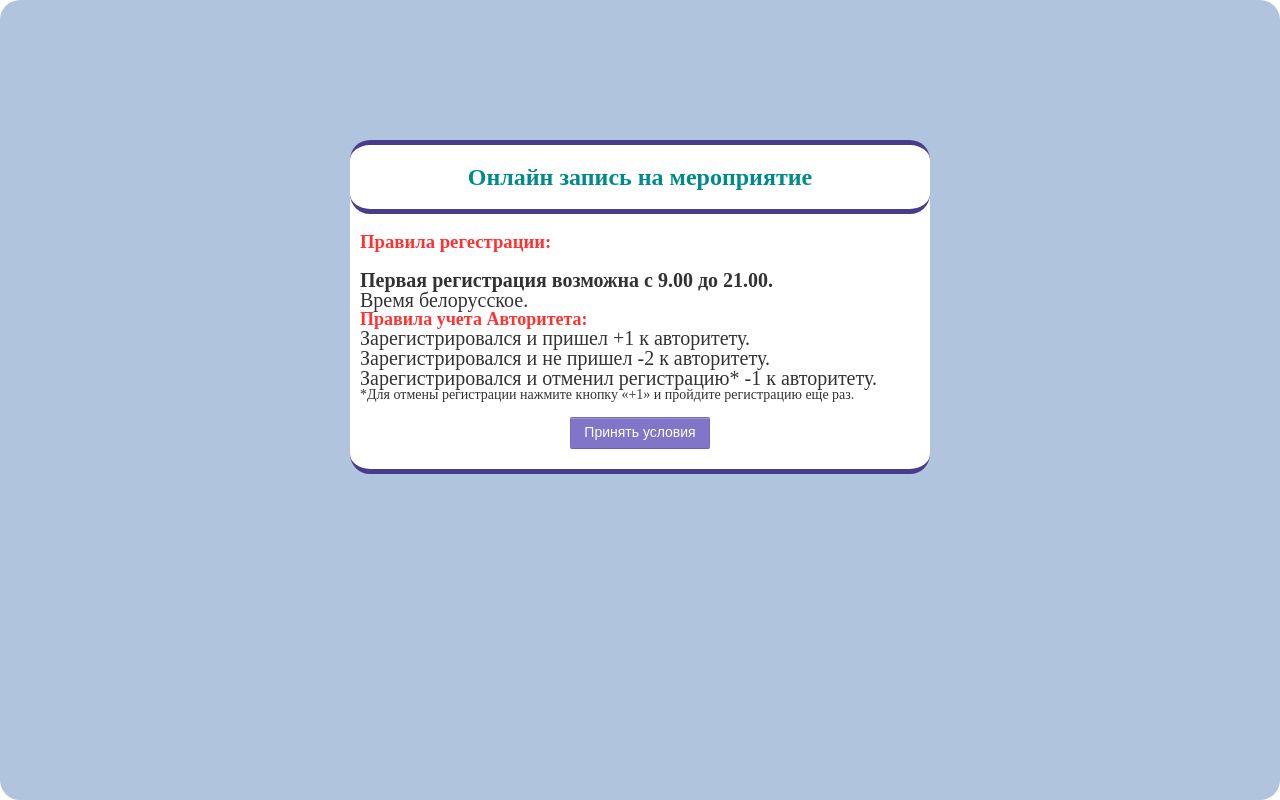
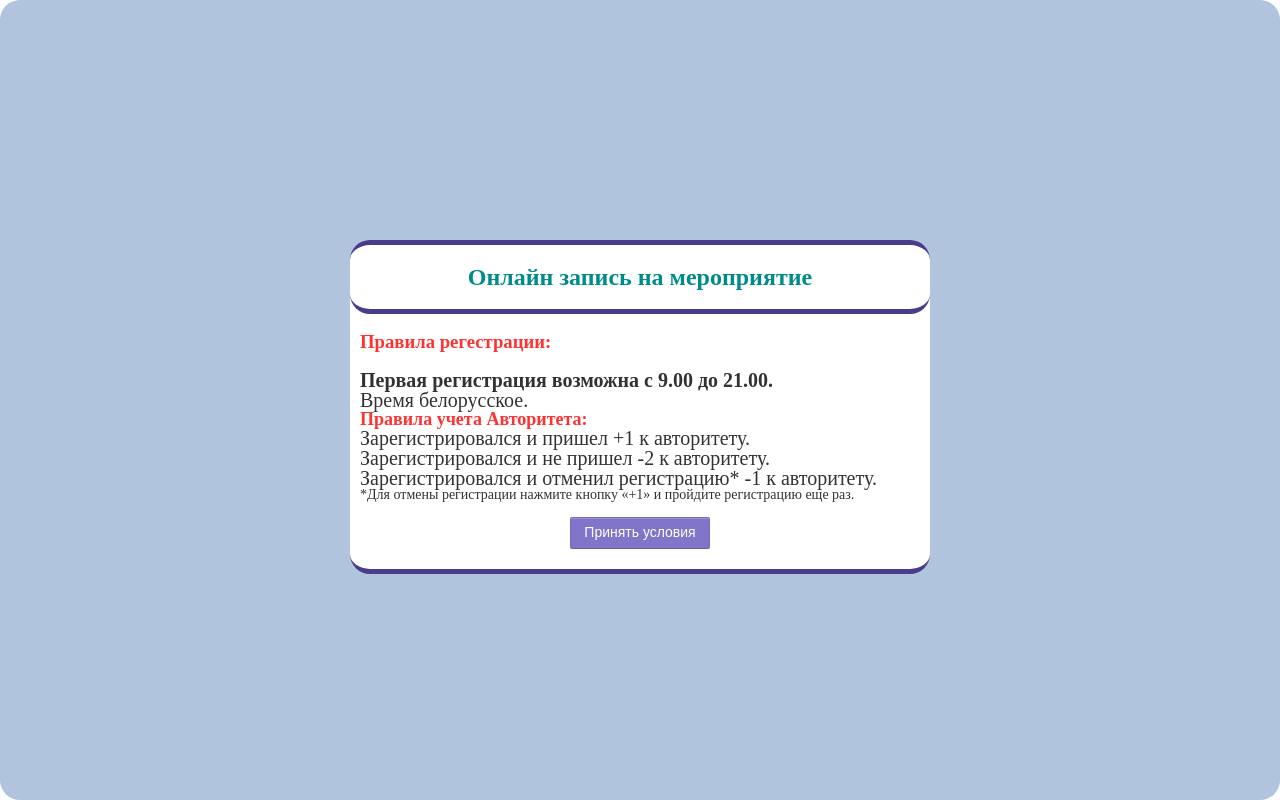
Before and after one commit to andrushkin2/progect1_test, a PHP site: page /?num=1 in a window 1280 px wide. Run offline with PHP 8.4, Linux system fonts and the light colour scheme; data that the repository does not hold is empty.

Commit message:
[update] Update style for central box

```diff
--- a/css/styles.css
+++ b/css/styles.css
@@ -163,6 +163,9 @@ background-color:  rgb(237, 245, 247);
     background: inherit;
 }
 .centerBox{
+    position: relative;
+    top:50%;
+    margin-top: -160px;
     width:580px;
     margin-left:auto;
     margin-right:auto;
```
